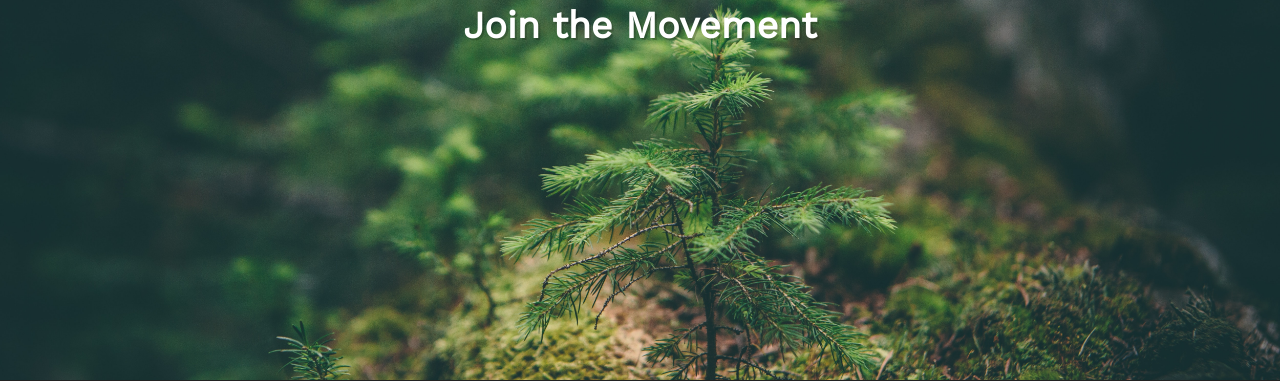
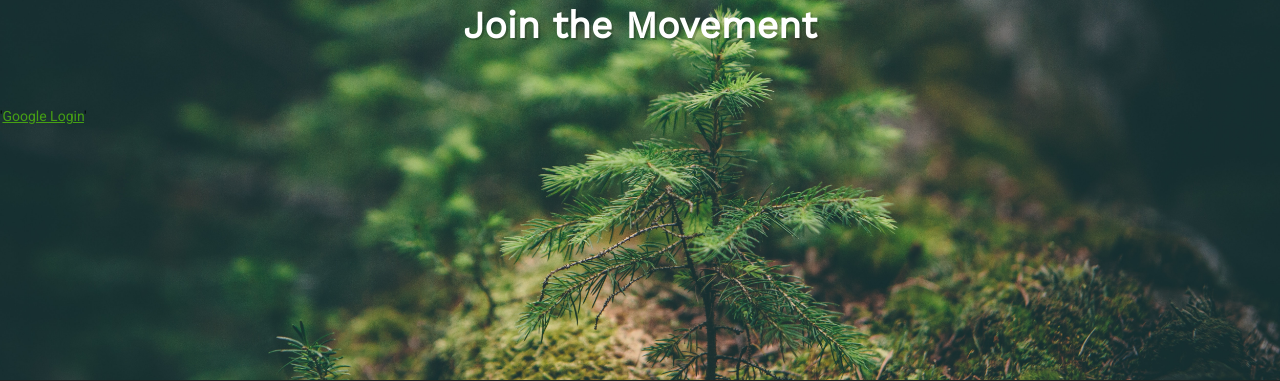
Before and after one commit to tonyma08/CarboNo, a Flask app: template app/templates/index.html in a window 1280 px wide. Shown: the part 284-665 px from the top of the page. Run offline with Flask 2, Linux system fonts and the light colour scheme; the template is opened without the code that fills it, so the values that code supplies are empty.

Commit message:
Add google login

```diff
--- a/app/routes.py
+++ b/app/routes.py
@@ -4,7 +4,7 @@ from app.forms import LoginForm
 
 @app.route('/')
 def render_index():
-    return render_template('index.html')
+    return render_template('index.html', is_authentiated=current_user.is_authenticated)
 
 @app.route('/about')
 def render_about():
--- a/app/templates/index.html
+++ b/app/templates/index.html
@@ -7,4 +7,14 @@
 		<h2>A Simpler Way To Track Your Carbon Footprint</h2>
 		<h2>Join the Movement</h2>
 	</div>
+{% if is_authenticated %}
+"<p>Hello, {}! You're logged in! Email: {}</p>"
+            "<div><p>Google Profile Picture:</p>"
+            '<img src="{}" alt="Google profile pic"></img></div>'
+            '<a class="button" href="/logout">Logout</a>'.format(
+                current_user.name, current_user.email, current_user.profile_pic
+			)
+{% else %}
+'<a class="button" href="/login">Google Login</a>'
+{% endif %}
 {% endblock %}
```
